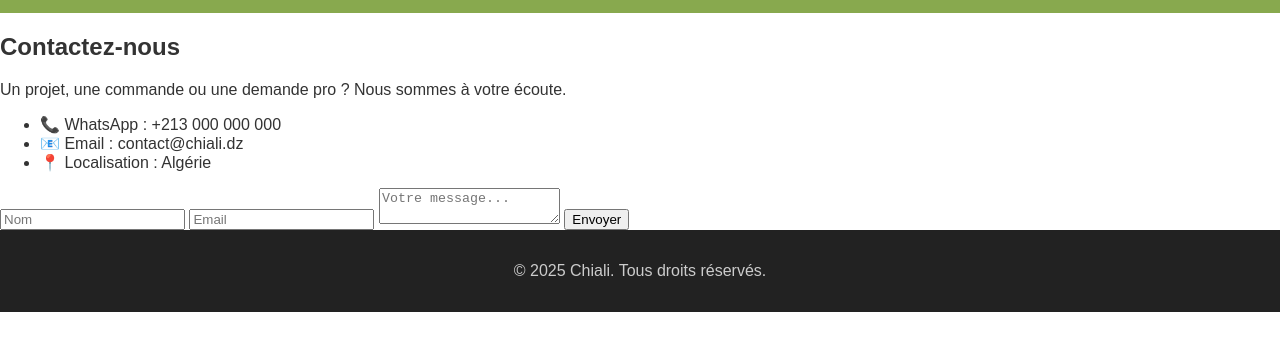
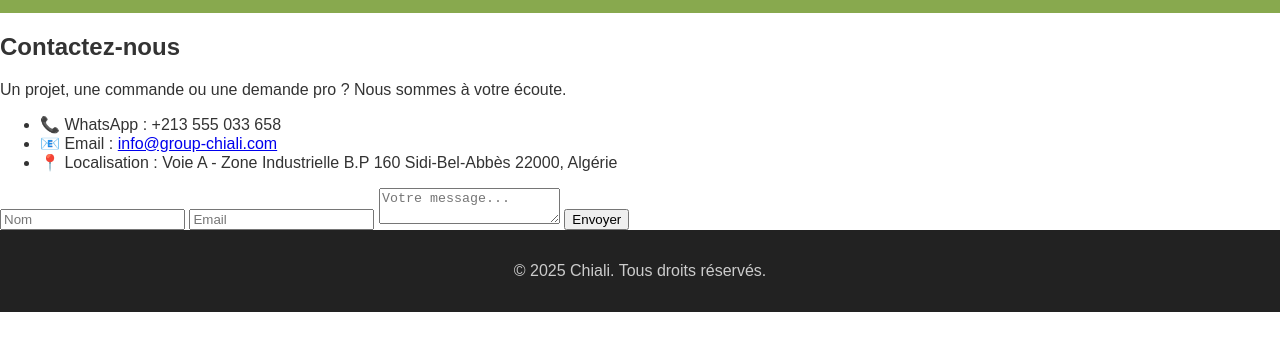
Before and after one commit to belamri-c/chiali-, a plain HTML site: page contact.html in a window 1280 px wide. Shown: the part 99-450 px from the top of the page. Drawn offline with Linux system fonts and the light colour scheme.

Commit message:
Update contact.html

```diff
--- a/contact.html
+++ b/contact.html
@@ -21,9 +21,9 @@
     <h2>Contactez-nous</h2>
     <p>Un projet, une commande ou une demande pro ? Nous sommes à votre écoute.</p>
     <ul>
-      <li>📞 WhatsApp : +213 000 000 000</li>
-      <li>📧 Email : contact@chiali.dz</li>
-      <li>📍 Localisation : Algérie</li>
+      <li>📞 WhatsApp : +213 555 033 658</li>
+      <li>📧 Email : <a href="mailto:info@group-chiali.com">info@group-chiali.com</a></li>
+      <li>📍 Localisation : Voie A - Zone Industrielle B.P 160 Sidi-Bel-Abbès 22000, Algérie</li>
     </ul>
 
     <form>
```
